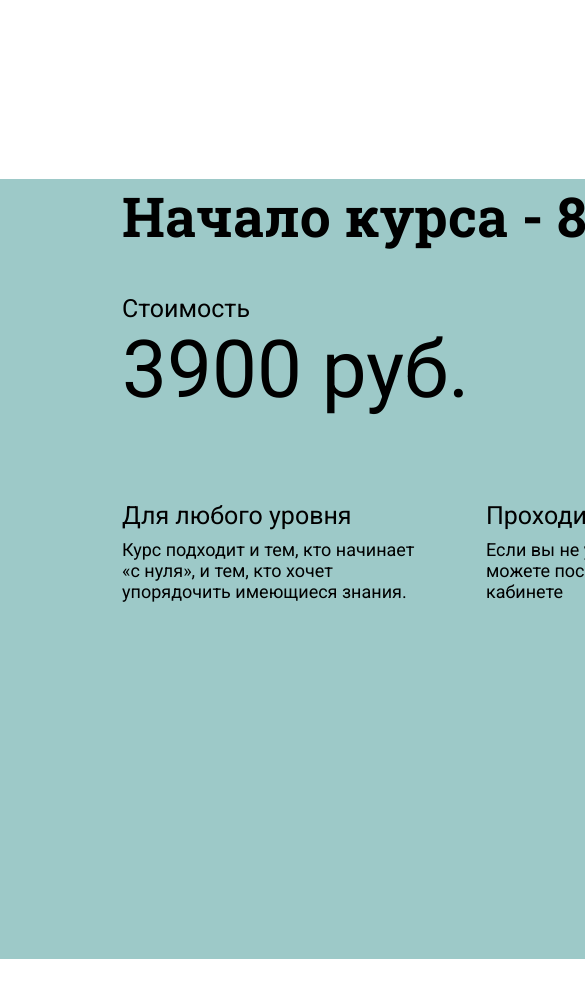
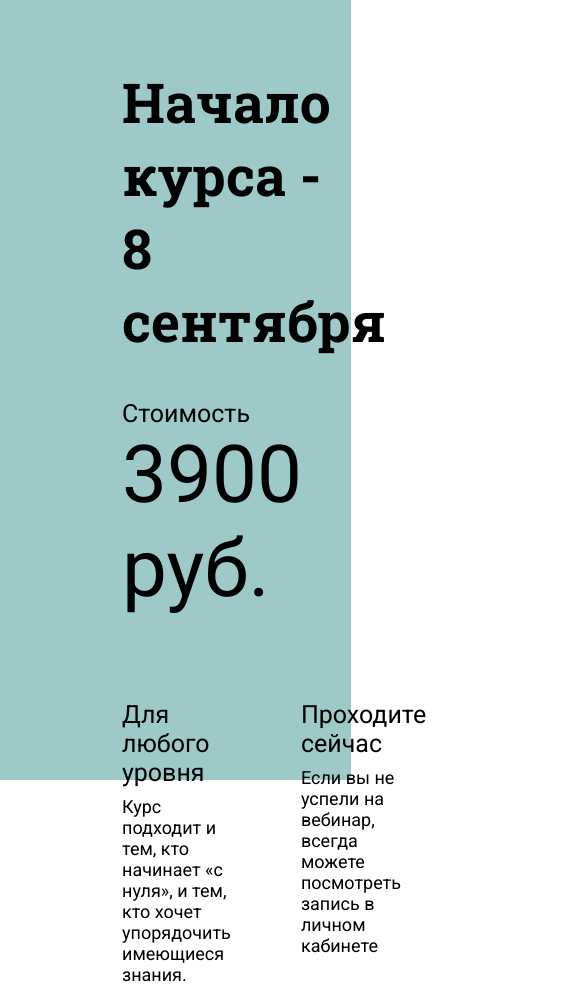
Before and after one commit to NataMa29/Module-1-final-project, a plain HTML site: page index.html in a window 390 px wide. Shown: the top 985 px of the page, 585 px wide, since content can reach past the window. Before the commit the page ends 959 px from the top, so only its background shows below. Drawn offline with Linux system fonts and the light colour scheme.

Commit message:
start-date-new

```diff
--- a/style.css
+++ b/style.css
@@ -5,22 +5,21 @@
     margin: 0;
     padding: 0;
 }
-
 body{
     font-family: 'Roboto', sans-serif;
 }
 .start-date {
     background-color: #9DC9C8;
-    width: 1440px;
+    width: 100%;
     height: 780px;
 }
 h2 {
     font-family: Roboto Slab;
     font-weight: 700;
     font-size: 55px;
+    padding-top: 65px;
 }
 .wrapper-start-date {
-    margin-top: 179px;
     margin-left: 122px;
     margin-bottom: 185px;
 }
@@ -52,3 +51,9 @@ h2 {
     height: 111px;
     margin-left: 70px;
 }
+@media (max-width: 991px) {
+    main {
+    width: 90%;
+    min-width: 0px;
+    }
+        }
```
